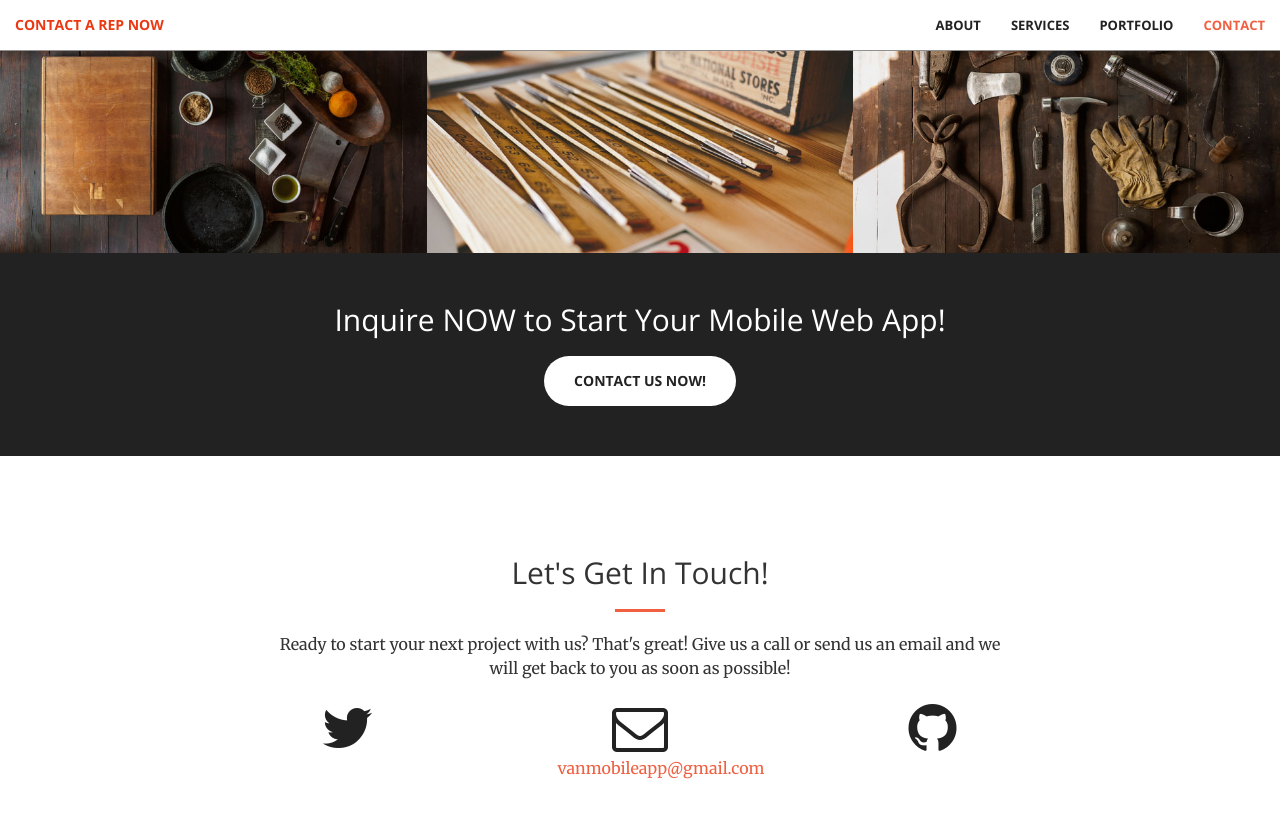
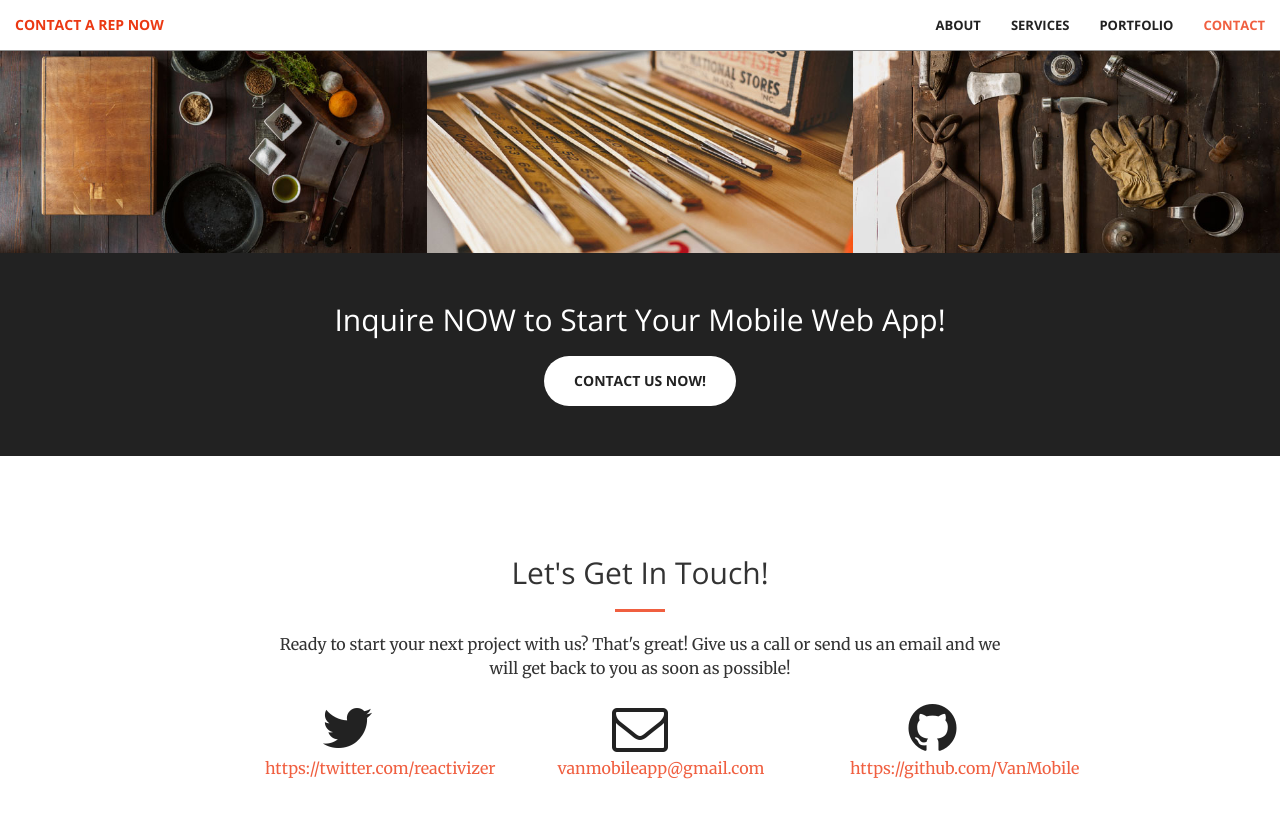
Before and after one commit to VanMobile/MobileApps, a Jekyll site: the page built from index.html, in a window 1280 px wide and 900 px high, scrolled down 2007 px. Shown: the top 818 px of the window. Built offline with Jekyll 4.4.1, drawn with Linux system fonts in a browser that asks for light colours; part of the change alters nothing that is shown.

Commit message:
update contact info in config

```diff
--- a/_config.yml
+++ b/_config.yml
@@ -5,8 +5,8 @@ description: > # this means to ignore newlines until "baseurl:"
 baseurl: "" # the subpath of your site, e.g. /blog/
 url: "" # the base hostname & protocol for your site
 
-twitter_username:
-github_username:
+twitter_username: https://twitter.com/reactivizer
+github_username: https://github.com/VanMobile
 
 # Build settings
 markdown: kramdown
```
